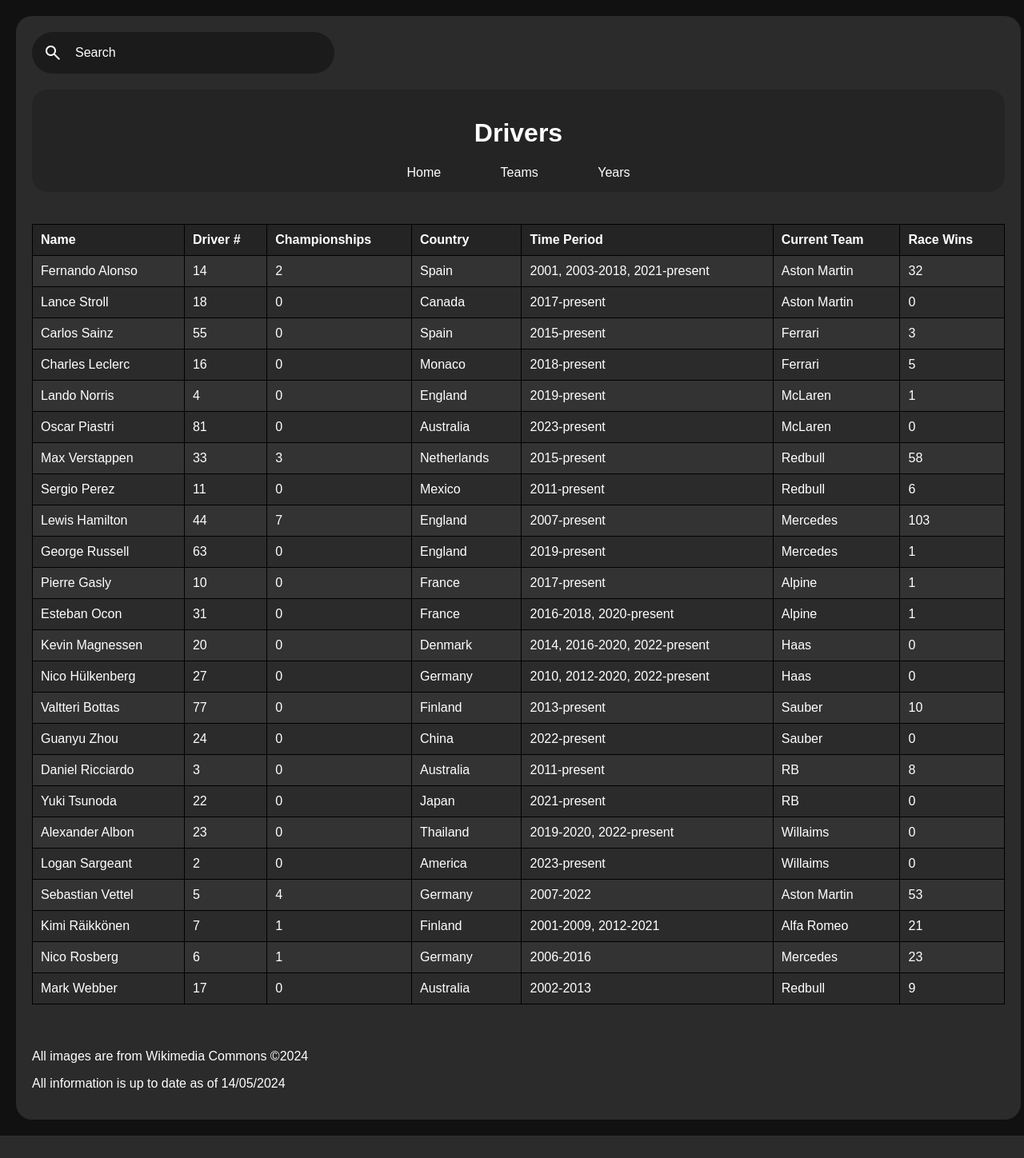
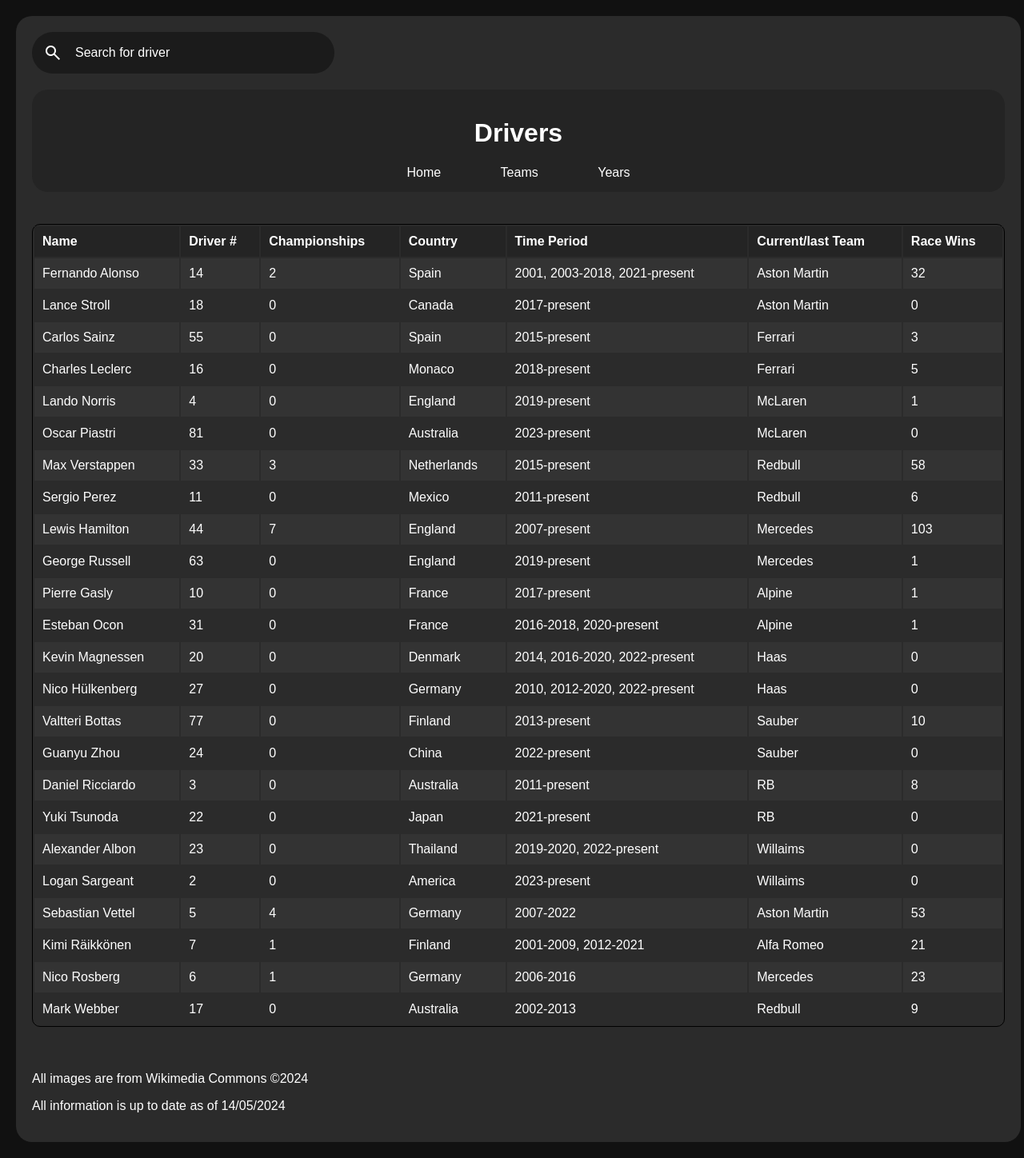
Before and after one commit to Brylieross/f1website, a Flask app: page /drivers in a window 1280 px wide. Shown: the whole page at 80% size. Before the commit the page ends 1420 px from the top, so only its background shows below. Run offline with Flask 3, Linux system fonts and the light colour scheme; data comes from the database, SQL or seed files in the repository.

Commit message:
commit 6

```diff
--- a/F12024/routes.py
+++ b/F12024/routes.py
@@ -6,6 +6,7 @@
 app = Flask(__name__)
 
 
+# Get the database
 def get_db():
     db = getattr(g, '_database', None)
     if db is None:
@@ -13,6 +14,7 @@
         return db
 
 
+# Closes the database when not in use
 @app.teardown_appcontext
 def close_connection(exception):
     db = getattr(g, '_database', None)
--- a/F12024/static/style.css
+++ b/F12024/static/style.css
@@ -74,11 +74,8 @@
 
 table{
     width: 100%;
-    border-collapse: collapse;
+    border-radius: 10px;
     margin: 20px 0;
-}
-
-table, th, td{
     border: 1px solid #000000;
 }
 
@@ -104,7 +101,7 @@
     padding: var(--padding);
     border-radius: 28px;
     background: #1b1b1b;
-    transition: background 0.25s;
+    transition: background 0.3s linear;
 }
 
 .search:focus-within{
--- a/F12024/templates/drivers.html
+++ b/F12024/templates/drivers.html
@@ -18,7 +18,7 @@
             <th>Championships</th>
             <th>Country</th>
             <th>Time Period</th>
-            <th>Current Team</th>
+            <th>Current/last Team</th>
             <th>Race Wins</th>
         </tr>
         {% for name in results %}
--- a/F12024/templates/layout.html
+++ b/F12024/templates/layout.html
@@ -12,7 +12,7 @@
         <form action="/search">
             <div class="search" method="POST">
                 <span class="search-icon material-symbols-outlined">search</span>
-                <input class="search-input" name="query" type="search" placeholder="Search">
+                <input class="search-input" name="query" type="search" placeholder="Search for driver">
                 <button type='submit'>Search</button>
             </div>
         </form>
--- a/F12024/templates/search.html
+++ b/F12024/templates/search.html
@@ -34,5 +34,6 @@
         </table>
     {% else %}
     <h1>Error! No result found.</h1>
+    <p>Your query doesn't exist or wasn't typed right.</p>
     {% endif %}
 {%endblock%}
```
